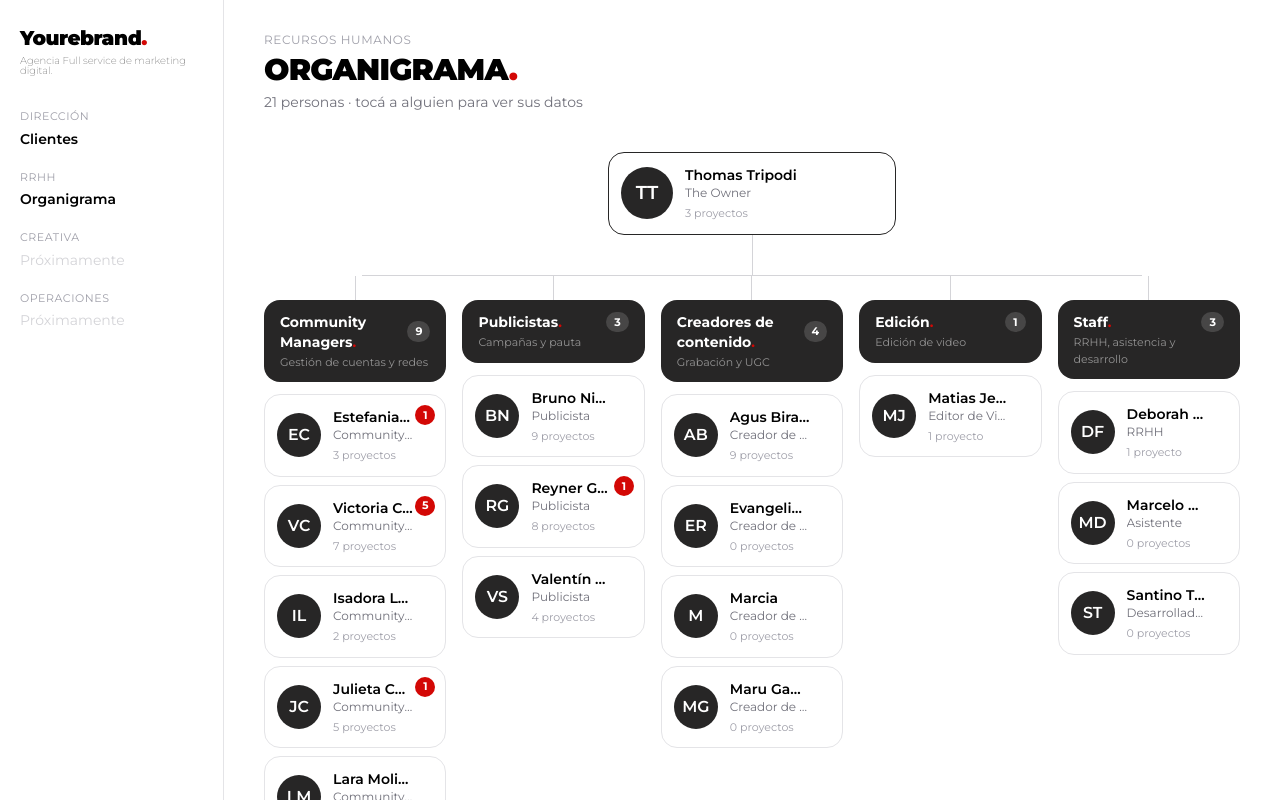
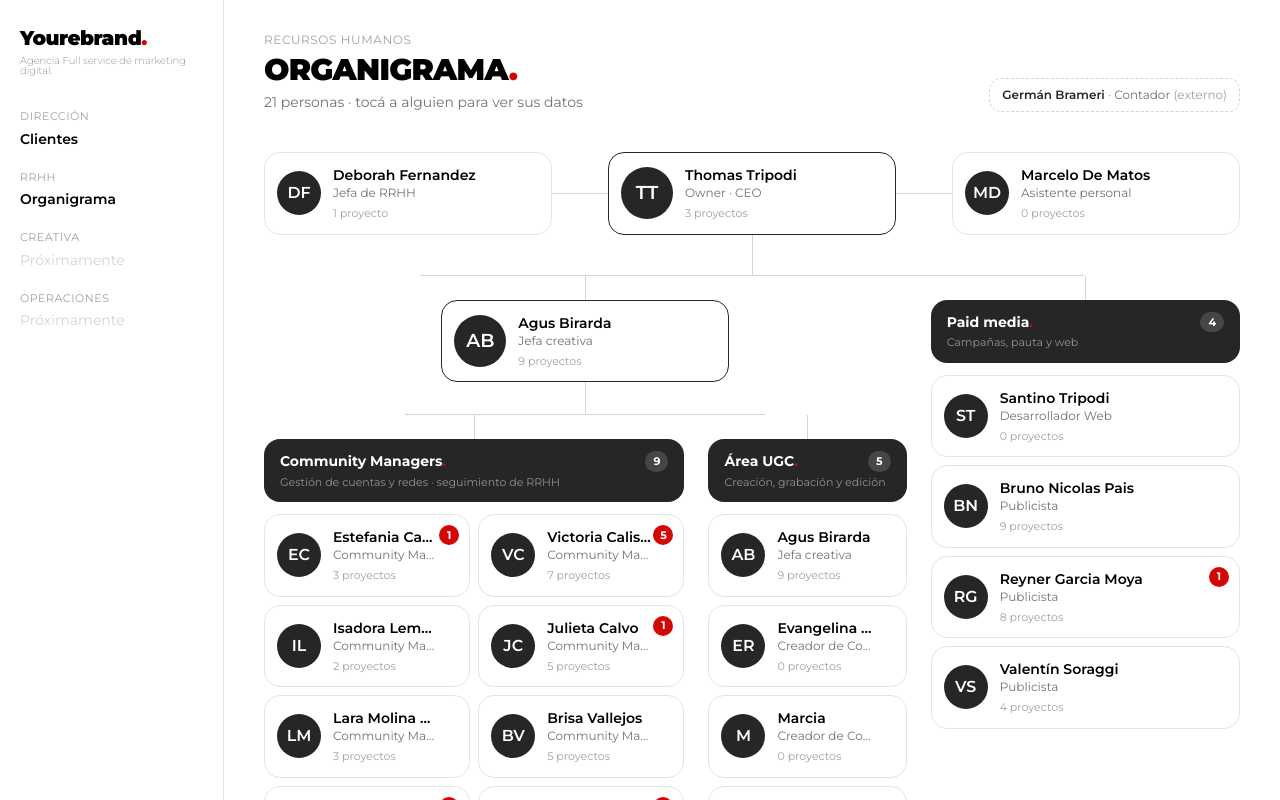
Before and after one commit to thomyytripodi54-star/PlataformaYourebrand, a Next.js app: page /rrhh/organigrama in a window 1280 px wide. Shown: the top 800 px of the page. Built offline with nearby package versions, Linux system fonts and the light colour scheme.

Commit message:
Organigrama: nueva estructura con Jefa creativa, Jefa de RRHH, Asistente personal y Paid media
Co-Authored-By: Claude Opus 5.5 <noreply@anthropic.com>
Claude-Session: https://claude.ai/code/session_01MZE7s1gymP6arkeJBtCuRX

```diff
--- a/app/rrhh/organigrama/Organigrama.tsx
+++ b/app/rrhh/organigrama/Organigrama.tsx
@@ -4,7 +4,7 @@ import Link from "next/link";
 import { useEffect, useState } from "react";
 import { AnimatePresence, motion, type Variants } from "motion/react";
 import { Logo } from "@/components/Logo";
-import { AREAS, clientesDe, equipo, nombreCliente, type Persona } from "@/lib/equipo";
+import { AREAS, EXTERNOS, clientesDe, equipo, nombreCliente, type AreaId, type Persona } from "@/lib/equipo";
 
 const ease = [0.22, 1, 0.36, 1] as const;
 
@@ -21,10 +21,10 @@ function iniciales(n: string) {
   return n.split(/\s+/).slice(0, 2).map((p) => p[0]?.toUpperCase()).join("");
 }
 
-function Avatar({ p, size = 44, claro = false }: { p: Persona; size?: number; claro?: boolean }) {
+function Avatar({ p, k = p.id, size = 44, claro = false }: { p: Persona; k?: string; size?: number; claro?: boolean }) {
   return (
     <motion.div
-      layoutId={`avatar-${p.id}`}
+      layoutId={`avatar-${k}`}
       style={{ width: size, height: size, fontSize: size * 0.36 }}
       className={`flex shrink-0 items-center justify-center rounded-full font-semibold text-white ${claro ? "bg-accent" : "bg-ink"}`}
     >
@@ -33,20 +33,22 @@ function Avatar({ p, size = 44, claro = false }: { p: Persona; size?: number; cl
   );
 }
 
-function Tarjeta({ p, onSelect, destacado = false }: { p: Persona; onSelect: (p: Persona) => void; destacado?: boolean }) {
+type Sel = { p: Persona; key: string };
+
+function Tarjeta({ p, onSelect, destacado = false, k = p.id }: { p: Persona; onSelect: (s: Sel) => void; destacado?: boolean; k?: string }) {
   const casos = p.casosAbiertos.length;
   return (
     <motion.button
       variants={item}
-      layoutId={`card-${p.id}`}
-      onClick={() => onSelect(p)}
+      layoutId={`card-${k}`}
+      onClick={() => onSelect({ p, key: k })}
       whileHover={{ y: -3, boxShadow: "0 10px 30px -12px rgba(39,38,38,0.3)" }}
       whileTap={{ scale: 0.98 }}
       className={`group relative flex w-full items-center gap-3 rounded-2xl border bg-white p-3 text-left transition-colors ${
         destacado ? "border-ink" : "border-zinc-200 hover:border-accent"
       }`}
     >
-      <Avatar p={p} size={destacado ? 52 : 44} />
+      <Avatar p={p} k={k} size={destacado ? 52 : 44} />
       <div className="min-w-0 flex-1 pr-5">
         <p className="truncate text-sm font-semibold">{p.nombre}</p>
         <p className="truncate text-xs text-zinc-500">{p.rol}</p>
@@ -63,7 +65,7 @@ function Tarjeta({ p, onSelect, destacado = false }: { p: Persona; onSelect: (p:
   );
 }
 
-function Panel({ p, onClose }: { p: Persona; onClose: () => void }) {
+function Panel({ p, k, onClose }: { p: Persona; k: string; onClose: () => void }) {
   const proyectos = clientesDe(p);
   const tel = p.telefono?.replace(/[^\d+]/g, "");
   return (
@@ -76,7 +78,7 @@ function Panel({ p, onClose }: { p: Persona; onClose: () => void }) {
         onClick={onClose}
       />
       <motion.aside
-        layoutId={`card-${p.id}`}
+        layoutId={`card-${k}`}
         className="fixed inset-x-3 bottom-3 top-16 z-50 overflow-y-auto rounded-3xl bg-white shadow-2xl sm:inset-x-auto sm:right-4 sm:top-4 sm:bottom-4 sm:w-[420px]"
         transition={{ duration: 0.45, ease }}
       >
@@ -84,7 +86,7 @@ function Panel({ p, onClose }: { p: Persona; onClose: () => void }) {
           <button onClick={onClose} aria-label="Cerrar" className="absolute right-4 top-4 rounded-full px-2 text-xl text-white/60 hover:text-white">
             ×
           </button>
-          <Avatar p={p} size={72} claro />
+          <Avatar p={p} k={k} size={72} claro />
           <motion.div initial={{ opacity: 0, y: 8 }} animate={{ opacity: 1, y: 0 }} transition={{ delay: 0.2 }}>
             <h2 className="mt-4 text-xl font-semibold">{p.nombre}</h2>
             <p className="mt-0.5 text-sm text-white/70">{p.rol}</p>
@@ -188,9 +190,57 @@ function Titulo({ children, n }: { children: React.ReactNode; n: number }) {
   );
 }
 
+function Linea({ vertical = true, delay = 0, className = "" }: { vertical?: boolean; delay?: number; className?: string }) {
+  return (
+    <motion.div
+      className={`bg-zinc-300 ${vertical ? "w-px origin-top" : "h-px origin-center"} ${className}`}
+      initial={vertical ? { scaleY: 0 } : { scaleX: 0 }}
+      animate={vertical ? { scaleY: 1 } : { scaleX: 1 }}
+      transition={{ delay, duration: 0.4, ease }}
+    />
+  );
+}
+
+function Area({ id, delay, nota, onSelect, extra = [] }: { id: keyof typeof AREAS; delay: number; nota?: string; onSelect: (s: Sel) => void; extra?: Persona[] }) {
+  const personas = [...extra, ...equipo.filter((p) => p.area === id)];
+  const a = AREAS[id];
+  const cols = id === "cms" ? "sm:grid-cols-2" : "";
+  return (
+    <div>
+      <motion.div
+        initial={{ opacity: 0, y: 10 }}
+        animate={{ opacity: 1, y: 0 }}
+        transition={{ delay, duration: 0.45, ease }}
+        className="mb-3 rounded-2xl bg-ink px-4 py-3 text-white"
+      >
+        <div className="flex items-center justify-between gap-2">
+          <p className="text-sm font-bold">{a.nombre}<span className="text-accent">.</span></p>
+          <span className="rounded-full bg-white/15 px-2 py-0.5 text-[11px] font-bold">{personas.length}</span>
+        </div>
+        <p className="mt-0.5 text-[11px] text-white/50">{a.descripcion}{nota ? ` · ${nota}` : ""}</p>
+      </motion.div>
+      <motion.div className={`grid grid-cols-1 gap-2 ${cols}`} variants={contenedor} initial="hidden" animate="show">
+        {personas.map((p) => (
+          <Tarjeta key={p.id} p={p} k={`${id}-${p.id}`} onSelect={onSelect} />
+        ))}
+      </motion.div>
+    </div>
+  );
+}
+
+function Uno({ area, onSelect, destacado = false, delay = 0 }: { area: AreaId; onSelect: (s: Sel) => void; destacado?: boolean; delay?: number }) {
+  const p = equipo.find((x) => x.area === area);
+  if (!p) return null;
+  return (
+    <motion.div initial="hidden" animate="show" variants={{ hidden: {}, show: { transition: { delayChildren: delay } } }} className="w-full max-w-72">
+      <Tarjeta p={p} onSelect={onSelect} destacado={destacado} />
+    </motion.div>
+  );
+}
+
 export function Organigrama() {
-  const [sel, setSel] = useState<Persona | null>(null);
-  const owner = equipo.find((p) => p.area === "direccion");
+  const [sel, setSel] = useState<Sel | null>(null);
+  const jefa = equipo.find((p) => p.area === "jefatura-creativa");
 
   useEffect(() => {
     const onKey = (e: KeyboardEvent) => e.key === "Escape" && setSel(null);
@@ -200,72 +250,61 @@ export function Organigrama() {
 
   return (
     <div className="mx-auto max-w-7xl">
-      <motion.header initial={{ opacity: 0, y: -8 }} animate={{ opacity: 1, y: 0 }} transition={{ duration: 0.5, ease }} className="mb-10">
+      <motion.header initial={{ opacity: 0, y: -8 }} animate={{ opacity: 1, y: 0 }} transition={{ duration: 0.5, ease }} className="mb-10 flex flex-wrap items-end justify-between gap-4">
+        <div>
           <p className="text-xs font-medium uppercase tracking-wider text-zinc-400">Recursos Humanos</p>
           <h1 className="mt-1 text-3xl font-black uppercase tracking-tight">
             Organigrama<span className="text-accent">.</span>
           </h1>
-        <p className="mt-1 text-sm text-zinc-500">
-          {equipo.length} personas · tocá a alguien para ver sus datos
-        </p>
+          <p className="mt-1 text-sm text-zinc-500">{equipo.length} personas · tocá a alguien para ver sus datos</p>
+        </div>
+        {EXTERNOS.map((x) => (
+          <div key={x.nombre} className="rounded-xl border border-dashed border-zinc-300 px-3 py-2 text-xs text-zinc-500">
+            <span className="font-semibold text-ink">{x.nombre}</span> · {x.rol} <span className="text-zinc-400">(externo)</span>
+          </div>
+        ))}
       </motion.header>
 
-      {owner && (
+      {/* Nivel 1: Dirección, con RRHH y Asistencia a los lados */}
+      <div className="relative grid grid-cols-1 items-center justify-items-center gap-3 lg:grid-cols-3">
+        <Linea vertical={false} delay={0.35} className="absolute left-[16%] right-[16%] top-1/2 hidden lg:block" />
+        <div className="relative order-2 w-full lg:order-1 lg:flex lg:justify-start"><Uno area="rrhh" onSelect={setSel} delay={0.25} /></div>
+        <div className="relative order-1 w-full lg:order-2 lg:flex lg:justify-center"><Uno area="direccion" onSelect={setSel} destacado delay={0.1} /></div>
+        <div className="relative order-3 w-full lg:flex lg:justify-end"><Uno area="asistencia" onSelect={setSel} delay={0.3} /></div>
+      </div>
+
+      <div className="flex justify-center"><Linea className="h-10" delay={0.45} /></div>
+      <div className="hidden lg:block"><Linea vertical={false} delay={0.55} className="mx-[16%]" /></div>
+
+      {/* Nivel 2: Creativa (Jefa creativa → CM + UGC) y Paid media */}
+      <div className="grid grid-cols-1 gap-10 lg:grid-cols-3 lg:gap-6">
+        <div className="lg:col-span-2">
+          <div className="hidden justify-center lg:flex"><Linea className="h-6" delay={0.65} /></div>
+          {jefa && (
             <div className="flex flex-col items-center">
-          <motion.div initial="hidden" animate="show" variants={{ hidden: {}, show: { transition: { delayChildren: 0.1 } } }} className="w-72">
-            <Tarjeta p={owner} onSelect={setSel} destacado />
-          </motion.div>
-          <motion.div
-            className="h-10 w-px origin-top bg-zinc-300"
-            initial={{ scaleY: 0 }}
-            animate={{ scaleY: 1 }}
-            transition={{ delay: 0.3, duration: 0.3 }}
-          />
+              <Uno area="jefatura-creativa" onSelect={setSel} destacado delay={0.7} />
+              <Linea className="h-8" delay={0.85} />
             </div>
           )}
-
-      <motion.div
-        className="hidden h-px origin-center bg-zinc-300 xl:block"
-        style={{ marginInline: "10%" }}
-        initial={{ scaleX: 0 }}
-        animate={{ scaleX: 1 }}
-        transition={{ delay: 0.45, duration: 0.5, ease }}
-      />
-
-      <div className="grid grid-cols-1 gap-6 sm:grid-cols-2 xl:grid-cols-5 xl:gap-4">
-        {AREAS.map((a, i) => {
-          const personas = equipo.filter((p) => p.area === a.id);
-          return (
-            <div key={a.id} className="flex flex-col items-stretch">
-              <motion.div
-                className="mx-auto hidden h-6 w-px origin-top bg-zinc-300 xl:block"
-                initial={{ scaleY: 0 }}
-                animate={{ scaleY: 1 }}
-                transition={{ delay: 0.6 + i * 0.05, duration: 0.25 }}
-              />
-              <motion.div
-                initial={{ opacity: 0, y: 10 }}
-                animate={{ opacity: 1, y: 0 }}
-                transition={{ delay: 0.5 + i * 0.07, duration: 0.45, ease }}
-                className="mb-3 rounded-2xl bg-ink px-4 py-3 text-white"
-              >
-                <div className="flex items-center justify-between">
-                  <p className="text-sm font-bold">{a.nombre}<span className="text-accent">.</span></p>
-                  <span className="rounded-full bg-white/15 px-2 py-0.5 text-[11px] font-bold">{personas.length}</span>
+          <div className="hidden lg:block"><Linea vertical={false} delay={0.9} className="mx-[22%]" /></div>
+          <div className="grid grid-cols-1 gap-8 lg:grid-cols-3 lg:gap-6">
+            <div className="lg:col-span-2">
+              <div className="hidden justify-center lg:flex"><Linea className="h-6" delay={1} /></div>
+              <Area id="cms" delay={1} nota="seguimiento de RRHH" onSelect={setSel} />
             </div>
-                <p className="mt-0.5 text-[11px] text-white/50">{a.descripcion}</p>
-              </motion.div>
-              <motion.div className="space-y-2" variants={contenedor} initial="hidden" animate="show">
-                {personas.map((p) => (
-                  <Tarjeta key={p.id} p={p} onSelect={setSel} />
-                ))}
-              </motion.div>
+            <div>
+              <div className="hidden justify-center lg:flex"><Linea className="h-6" delay={1} /></div>
+              <Area id="ugc" delay={1.05} onSelect={setSel} extra={jefa ? [jefa] : []} />
             </div>
-          );
-        })}
+          </div>
+        </div>
+        <div>
+          <div className="hidden justify-center lg:flex"><Linea className="h-6" delay={0.65} /></div>
+          <Area id="paid" delay={0.75} onSelect={setSel} />
+        </div>
       </div>
 
-      <AnimatePresence>{sel && <Panel key={sel.id} p={sel} onClose={() => setSel(null)} />}</AnimatePresence>
+      <AnimatePresence>{sel && <Panel key={sel.key} p={sel.p} k={sel.key} onClose={() => setSel(null)} />}</AnimatePresence>
     </div>
   );
 }
--- a/data/equipo.json
+++ b/data/equipo.json
@@ -2,7 +2,7 @@
   {
     "id": "thomas-tripodi",
     "nombre": "Thomas Tripodi",
-    "rol": "The Owner",
+    "rol": "Owner · CEO",
     "area": "direccion",
     "telefono": "+5491159311465",
     "email": "thomyytripodi54@gmail.com",
@@ -17,8 +17,8 @@
   {
     "id": "deborah-fernandez",
     "nombre": "Deborah Fernandez",
-    "rol": "RRHH",
-    "area": "staff",
+    "rol": "Jefa de RRHH",
+    "area": "rrhh",
     "telefono": "+5491130475063",
     "email": "deborah.b.fernandez@gmail.com",
     "ingreso": "2021-03-01",
@@ -30,8 +30,8 @@
   {
     "id": "marcelo-de-matos",
     "nombre": "Marcelo De Matos",
-    "rol": "Asistente",
-    "area": "staff",
+    "rol": "Asistente personal",
+    "area": "asistencia",
     "telefono": "+5491166033070",
     "email": "marcelointhemix2004@hotmail.com",
     "ingreso": null,
@@ -42,7 +42,7 @@
     "id": "santino-tripodi",
     "nombre": "Santino Tripodi",
     "rol": "Desarrollador Web",
-    "area": "staff",
+    "area": "paid",
     "telefono": "+5491170281022",
     "email": "santino@yourebrand.store",
     "ingreso": null,
@@ -261,7 +261,7 @@
     "id": "bruno-nicolas-pais",
     "nombre": "Bruno Nicolas Pais",
     "rol": "Publicista",
-    "area": "publicistas",
+    "area": "paid",
     "telefono": "+5491170399744",
     "email": "paisbruno1@gmail.com",
     "ingreso": "2025-05-22",
@@ -282,7 +282,7 @@
     "id": "reyner-garcia-moya",
     "nombre": "Reyner Garcia Moya",
     "rol": "Publicista",
-    "area": "publicistas",
+    "area": "paid",
     "telefono": "+5491125913187",
     "email": "reynermarketing1@gmail.com",
     "ingreso": "2026-02-23",
@@ -310,7 +310,7 @@
     "id": "valentin-soraggi",
     "nombre": "Valentín Soraggi",
     "rol": "Publicista",
-    "area": "publicistas",
+    "area": "paid",
     "telefono": "+5491148885471",
     "email": "valentinsoraggi8@gmail.com",
     "ingreso": "2026-10-14",
@@ -325,8 +325,8 @@
   {
     "id": "agus-birarda",
     "nombre": "Agus Birarda",
-    "rol": "Creador de Contenido",
-    "area": "creadores",
+    "rol": "Jefa creativa",
+    "area": "jefatura-creativa",
     "telefono": null,
     "email": null,
     "ingreso": "2026-03-10",
@@ -347,7 +347,7 @@
     "id": "evangelina-rost",
     "nombre": "Evangelina Rost",
     "rol": "Creador de Contenido",
-    "area": "creadores",
+    "area": "ugc",
     "telefono": "+5493585040171",
     "email": "evangelinarost9@gmail.com",
     "ingreso": "2025-10-09",
@@ -358,7 +358,7 @@
     "id": "marcia",
     "nombre": "Marcia",
     "rol": "Creador de Contenido",
-    "area": "creadores",
+    "area": "ugc",
     "telefono": "+5491131351809",
     "email": null,
     "ingreso": "2026-03-10",
@@ -369,7 +369,7 @@
     "id": "maru-gandolfo",
     "nombre": "Maru Gandolfo",
     "rol": "Creador de Contenido",
-    "area": "creadores",
+    "area": "ugc",
     "telefono": "+5491162249336",
     "email": "Marujitagandolfo@gmail.com",
     "ingreso": "2026-10-23",
@@ -380,7 +380,7 @@
     "id": "matias-jerez",
     "nombre": "Matias Jerez",
     "rol": "Editor de Video",
-    "area": "edicion",
+    "area": "ugc",
     "telefono": "+5491154820041",
     "email": "matiasnjerez@gmail.com",
     "ingreso": "2025-04-11",
--- a/lib/equipo.ts
+++ b/lib/equipo.ts
@@ -2,7 +2,7 @@ import data from "@/data/equipo.json";
 import { clientes, type Cliente } from "@/lib/clientes";
 
 export type Caso = { titulo: string; gravedad: "Leve" | "Grave" | "URGENTE"; cliente: string | null; fecha: string; notionUrl: string };
-export type AreaId = "direccion" | "cms" | "publicistas" | "creadores" | "edicion" | "staff";
+export type AreaId = "direccion" | "rrhh" | "asistencia" | "jefatura-creativa" | "cms" | "ugc" | "paid";
 export type Persona = {
   id: string;
   nombre: string;
@@ -17,13 +17,14 @@ export type Persona = {
 
 export const equipo = data as Persona[];
 
-export const AREAS: { id: Exclude<AreaId, "direccion">; nombre: string; descripcion: string }[] = [
-  { id: "cms", nombre: "Community Managers", descripcion: "Gestión de cuentas y redes" },
-  { id: "publicistas", nombre: "Publicistas", descripcion: "Campañas y pauta" },
-  { id: "creadores", nombre: "Creadores de contenido", descripcion: "Grabación y UGC" },
-  { id: "edicion", nombre: "Edición", descripcion: "Edición de video" },
-  { id: "staff", nombre: "Staff", descripcion: "RRHH, asistencia y desarrollo" },
-];
+export const AREAS = {
+  cms: { nombre: "Community Managers", descripcion: "Gestión de cuentas y redes" },
+  ugc: { nombre: "Área UGC", descripcion: "Creación, grabación y edición" },
+  paid: { nombre: "Paid media", descripcion: "Campañas, pauta y web" },
+} as const;
+
+/** Asesores externos (no figuran en la Nómina). */
+export const EXTERNOS = [{ nombre: "Germán Brameri", rol: "Contador" }];
 
 const porId = new Map(clientes.map((c) => [c.id, c]));
 export function clientesDe(p: Persona): Pick<Cliente, "id" | "nombre" | "logo">[] {
```
Lines whose indentation alone changed are shown as unchanged.
